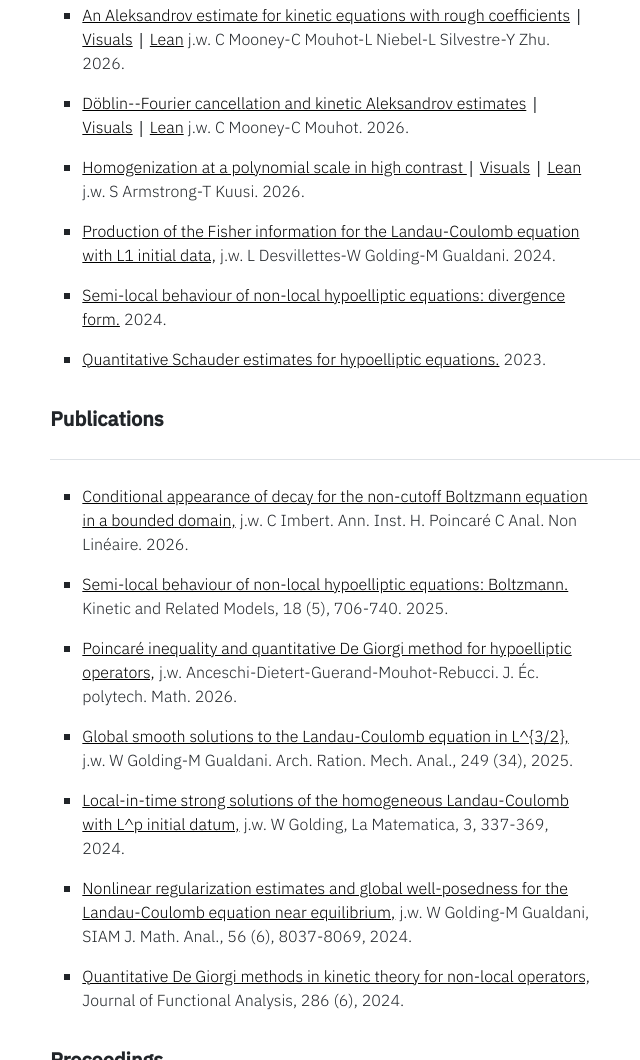
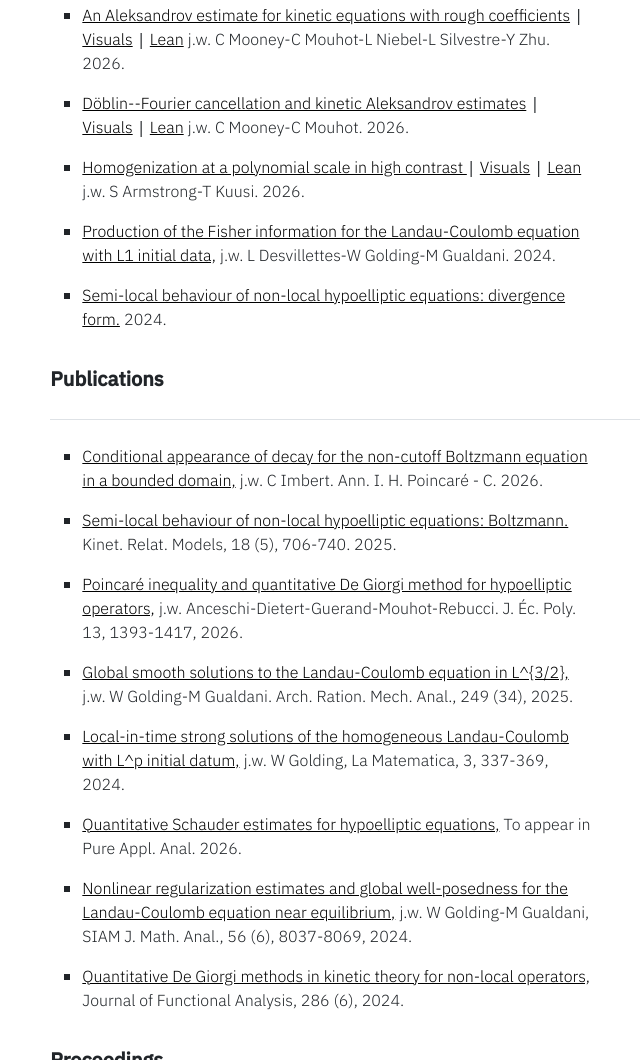
Before and after one commit to amelieloher/amelieloher.github.io, a plain HTML site: page publications.html in a window 1280 px wide. Shown: the part 206-1266 px from the top of the page, without its empty margins (179-819 px from the left). Drawn offline with Linux system fonts and the light colour scheme.

Commit message:
Research: update publication links and details from CV
Co-Authored-By: Claude Opus 5.5 <noreply@anthropic.com>
Claude-Session: https://claude.ai/code/session_01FSwEdMyGrHfEpPKtbhrcJM

```diff
--- a/publications.html
+++ b/publications.html
@@ -163,10 +163,6 @@
 			 <li><a class="black-link" href="https://arxiv.org/abs/2404.05612" target="_blank">
 					 Semi-local behaviour of non-local hypoelliptic equations: divergence form.</a> <a> 2024.</a></li>
 			 </ul>
-        <ul type ="square">
-          <li><a class="black-link" href="https://arxiv.org/abs/2305.00463" target="_blank">
-Quantitative Schauder estimates for hypoelliptic equations.</a> <a> 2023.</a></li>
-        </ul>
       </div>
 
 </main>
@@ -185,23 +181,27 @@ Quantitative Schauder estimates for hypoelliptic equations.</a> <a> 2023.</a></l
 
 		<ul type ="square">
 			 <li><a class="black-link" href="https://ems.press/journals/aihpc/articles/14299832" target="_blank">
-                     Conditional appearance of decay for the non-cutoff Boltzmann equation in a bounded domain,</a> <a>j.w. C Imbert. Ann. Inst. H. Poincaré C Anal. Non Linéaire. 2026.</a></li>
+                     Conditional appearance of decay for the non-cutoff Boltzmann equation in a bounded domain,</a> <a>j.w. C Imbert. Ann. I. H. Poincaré - C. 2026.</a></li>
 			 </ul>
 		<ul type ="square">
-			 <li><a class="black-link" href="https://www.aimsciences.org/article/doi/10.3934/krm.2025002" target="_blank">
-					 Semi-local behaviour of non-local hypoelliptic equations: Boltzmann.</a> <a> Kinetic and Related Models, 18 (5), 706-740. 2025.</a></li>
+			 <li><a class="black-link" href="https://www.aimsciences.org/article/id/6778f62fa3fdc551be354e99" target="_blank">
+					 Semi-local behaviour of non-local hypoelliptic equations: Boltzmann.</a> <a> Kinet. Relat. Models, 18 (5), 706-740. 2025.</a></li>
 			 </ul>
         <ul type ="square">
           <li><a class="black-link" href="https://arxiv.org/abs/2401.12194" target="_blank">
-Poincaré inequality and quantitative De Giorgi method for hypoelliptic operators,</a> <a> j.w. Anceschi-Dietert-Guerand-Mouhot-Rebucci. J. Éc. polytech. Math. 2026.</a></li>
+Poincaré inequality and quantitative De Giorgi method for hypoelliptic operators,</a> <a> j.w. Anceschi-Dietert-Guerand-Mouhot-Rebucci. J. Éc. Poly. 13, 1393-1417, 2026.</a></li>
         </ul>
         <ul type ="square">
-          <li><a class="black-link" href="https://link.springer.com/article/10.1007/s00205-025-02107-x" target="_blank">
+          <li><a class="black-link" href="https://www.repository.cam.ac.uk/bitstreams/71be9234-5e02-492f-b4f2-cf5f91e74917/download" target="_blank">
 Global smooth solutions to the Landau-Coulomb equation in L^{3/2},</a> <a> j.w. W Golding-M Gualdani. Arch. Ration. Mech. Anal., 249 (34), 2025.</a></li>
         </ul>
         <ul type ="square">
           <li><a class="black-link" href="https://link.springer.com/article/10.1007/s44007-024-00088-z" target="_blank">
 Local-in-time strong solutions of the homogeneous Landau-Coulomb with L^p initial datum,</a> <a> j.w. W Golding, La Matematica, 3, 337-369, 2024.</a></li>
+        </ul>
+        <ul type ="square">
+          <li><a class="black-link" href="https://arxiv.org/abs/2305.00463" target="_blank">
+Quantitative Schauder estimates for hypoelliptic equations,</a> <a> To appear in Pure Appl. Anal. 2026.</a></li>
         </ul>
         <ul type ="square">
           <li><a class="black-link" href="https://epubs.siam.org/doi/abs/10.1137/23M1573951" target="_blank">
```
